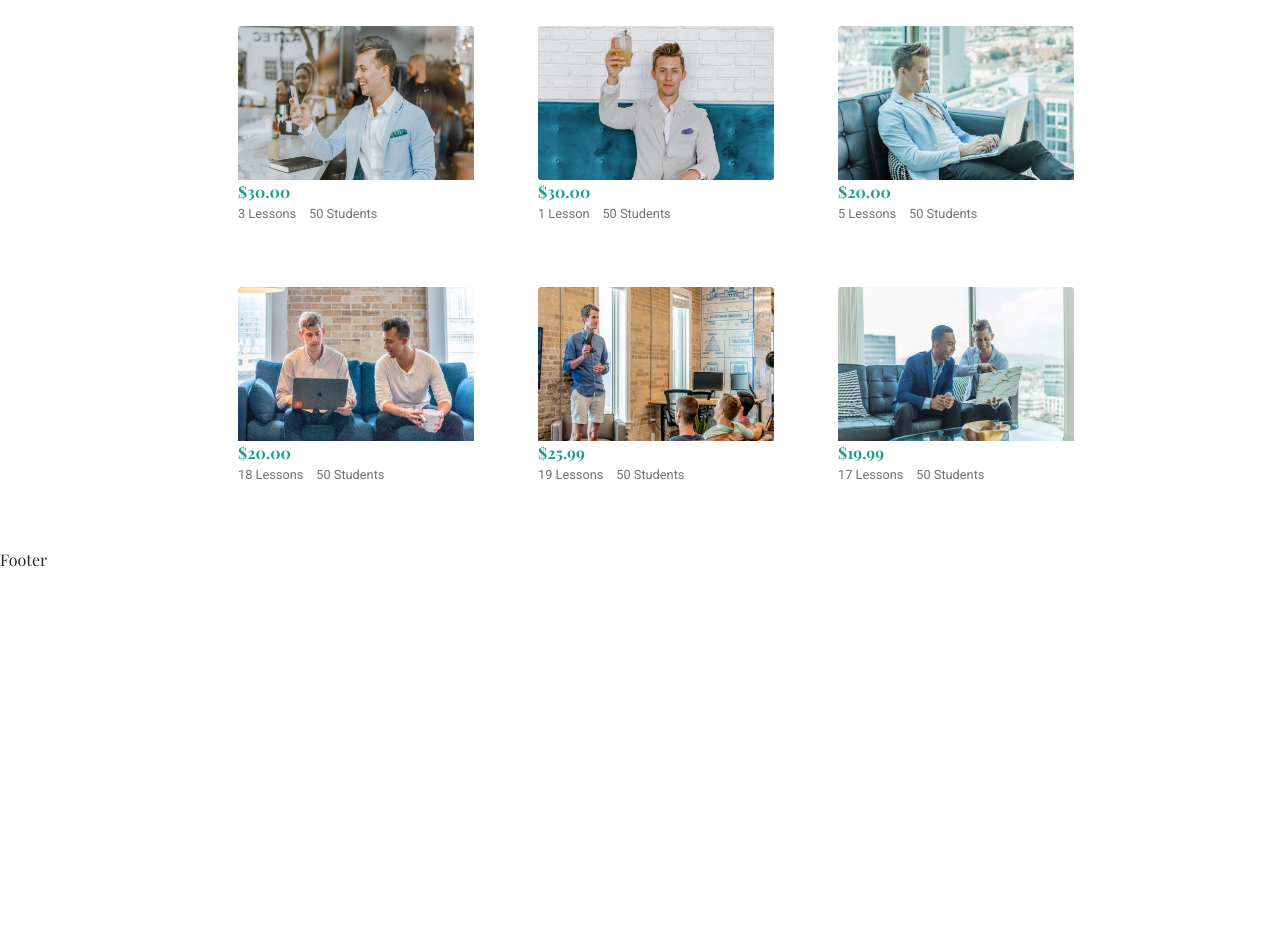
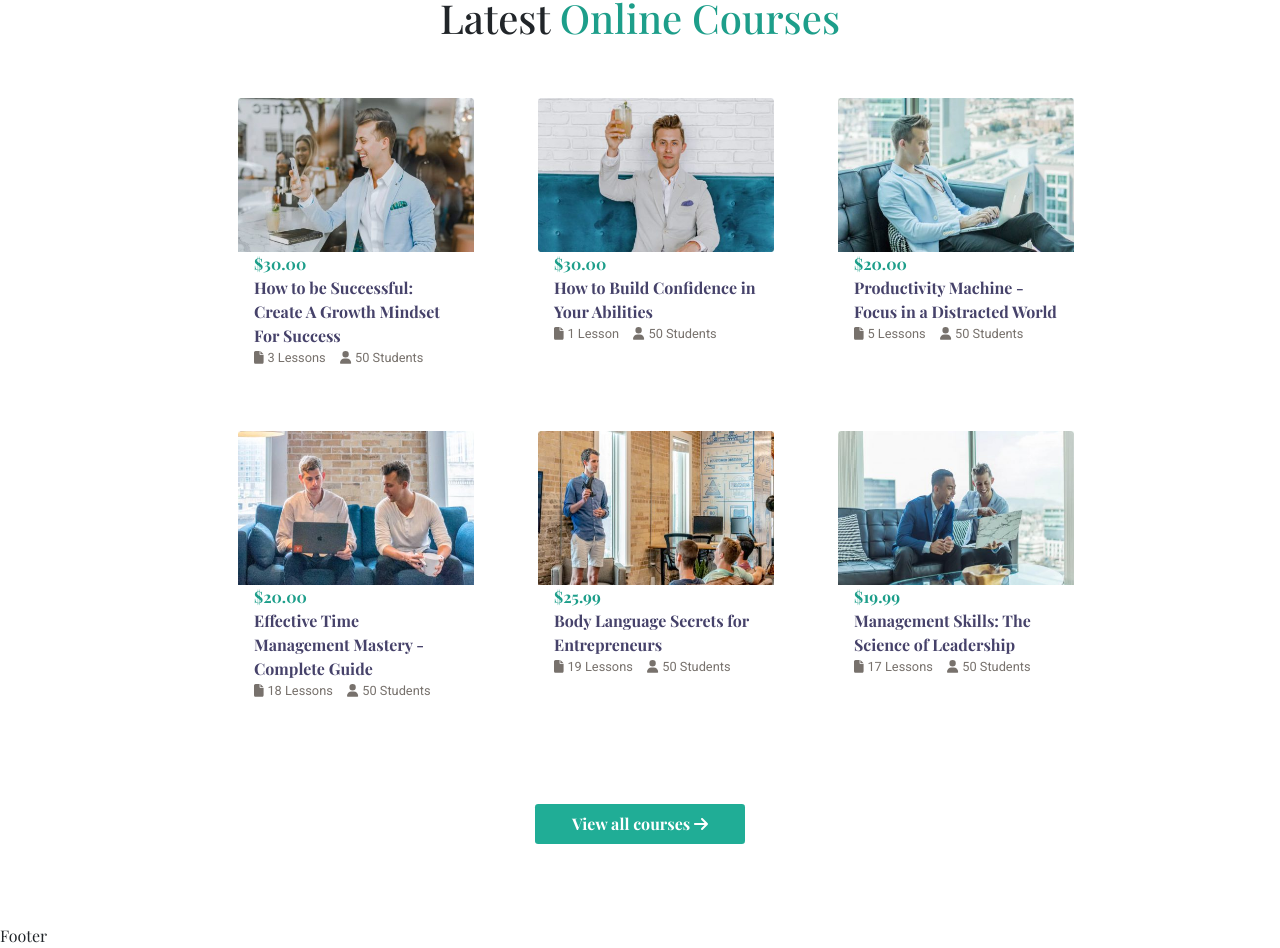
Before and after one commit to Andrea-Baggio/proj-html-vuejs, a Vue app: page / in a window 1280 px wide. Shown: the part 1517-2465 px from the top of the page. Before the commit the page ends 2089 px from the top, so only its background shows below. Built offline with nearby package versions, Linux system fonts and the light colour scheme.

Commit message:
seconda parte main

```diff
--- a/src/components/MainPage.vue
+++ b/src/components/MainPage.vue
@@ -58,15 +58,32 @@
           <div class="price color fw-bold">
             {{ element.price }}
           </div>
-          <div class="summa">
-            <!-- {{ element.summa }} -->
+          <div class="summa fw-bold">
+            {{ element.summa }}
           </div>
           <div class="info">
-            <span>{{ element.nLessons }}</span>
-            <span>{{ element.nStudents }}</span>
+            <span>
+              <font-awesome-icon
+                class="lessons"
+                icon="fa-solid fa-file"
+              />{{ element.nLessons }}
+            </span>
+            <span>
+              <font-awesome-icon
+                class="students"
+                icon="fa-solid fa-user"
+              />{{ element.nStudents }}
+            </span>
           </div>
         </li>
       </ul>
+      <div class="text-center">
+        <button>
+          View all courses <span class="arrow">
+            <font-awesome-icon icon="fa-solid fa-arrow-right" />
+          </span>
+        </button>
+      </div>
     </div>
   </main>
 </template>
@@ -176,24 +193,61 @@ ul {
 }
 
 .begin {
+  padding-top: 4.5rem;
   color: rgb(119, 113, 108);
 }
 
 .picture {
   height: 154px;
   width: 236px;
+  z-index: -99;
 }
 
-.packages img:hover {
-    cursor: pointer;
-    transform: scale(2, 1);
-  }
+.packages:hover {
+  cursor: pointer;
+  transition: 1.2s;
+  transform: scale(1.1);
+  box-shadow: 2px 2px 10px 5px #ececec;
+}
+
+.price,
+.summa {
+  padding: 0 1rem;
+}
+
+.summa {
+  color: rgb(70, 66, 106);
+  word-wrap: break-word;
+  max-width: 236px;
+}
 
 .info {
+  padding: 0 1rem;
   display: flex;
-  gap: .8rem;
+  gap: .9rem;
   font-family: 'Roboto', sans-serif;
   font-size: .8em;
   color: rgb(119, 113, 108);
 }
+
+.lessons,
+.students {
+  margin-right: .3em;
+}
+
+button {
+  padding: .5rem 2.3rem;
+  margin-top: 2.5rem;
+  margin-bottom: 5rem;
+  background-color: rgb(32, 173, 150);
+  color: white;
+  font-weight: bold;
+  border: none;
+  border-radius: .2rem;
+}
+
+button:hover {
+  background-color: rgb(63, 58, 100);
+  transition: .6s;
+}
 </style>
--- a/src/main.js
+++ b/src/main.js
@@ -12,7 +12,7 @@ import {
 } from '@fortawesome/free-brands-svg-icons';
 
 import {
-  faChevronDown, faCartShopping, faBook, faFutbol, faUser, faArrowRight,
+  faChevronDown, faCartShopping, faBook, faFutbol, faUser, faArrowRight, faFile,
 } from '@fortawesome/free-solid-svg-icons';
 
 import App from './App.vue';
@@ -29,6 +29,7 @@ library.add(
   faFutbol,
   faUser,
   faArrowRight,
+  faFile,
 );
 
 /* add font awesome icon component */
```
